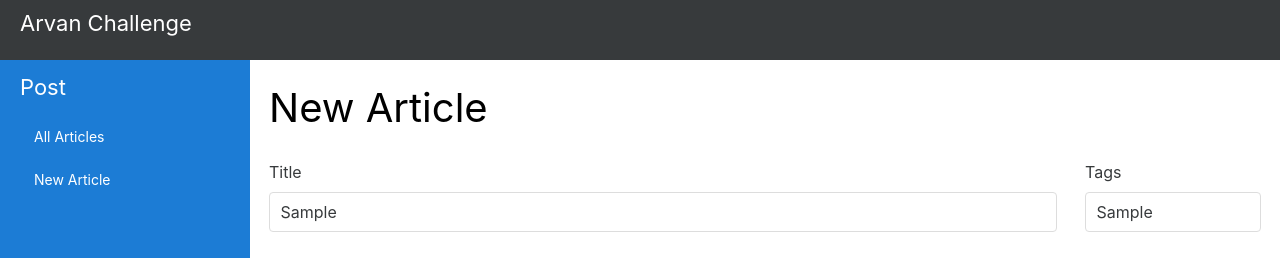
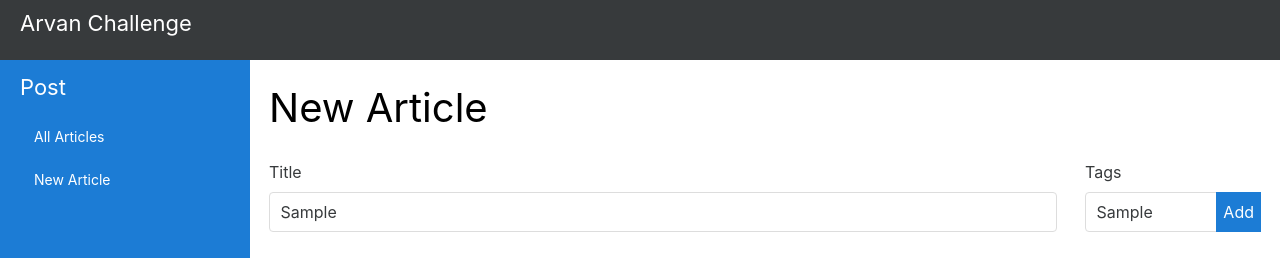
Before and after one commit to Moerning/moe-arv, a Vue app in the folder moe-arv/: page /articles/create in a window 1280 px wide. Both pictures are taken after typing "Sample", "Sample", "Sample", "Sample" into the empty fields and a click on the button "Submit". Shown: the top 258 px of the page. Built offline with nearby package versions, Linux system fonts and the light colour scheme; no server answers.

Commit message:
add tag fonctionality

```diff
--- a/moe-arv/src/components/common/input/BasicInput.vue
+++ b/moe-arv/src/components/common/input/BasicInput.vue
@@ -1,12 +1,14 @@
 <script setup lang="ts">
 import { computed } from 'vue';
+import { useSlots } from 'vue';
 
+const slots = useSlots()
 interface InputProps {
-      name:string,
-      label:string,
-      type?:"text" | "password",
-      error?:string | undefined,
-      block?:boolean,
+  name: string,
+  label: string,
+  type?: "text" | "password",
+  error?: string | undefined,
+  block?: boolean,
   placeholder?: string
 }
 
@@ -15,7 +17,7 @@ import { computed } from 'vue';
   type: "text"
 })
 
-    const size = computed(()=>{
+const size = computed(() => {
   switch (props.block) {
     case true:
       return "block w-full h-[40px]"
@@ -26,38 +28,55 @@ import { computed } from 'vue';
 </script>
 
 <template>
-  <label :class="{ 'simple-label': !props.error, 'error-label': props.error  }">{{ props.label }}
+  <label class="relative" :class="{ 'simple-label': !props.error, 'error-label': props.error }">{{ props.label }}
     <input :placeholder="props.placeholder" v-model="model" :name="props.name"
-    :class="[{ 'simple-input': !props.error, 'error-input': props.error  }, size]" :type="props.type" />
+      :class="[{ 'simple-input': !props.error, 'error-input': props.error }, size]" :type="props.type" />
+    <span v-if="slots['control']" class="right-control">
+      <slot name="control" :value="model" />
+    </span>
+    <span>
+
+    </span>
   </label>
   <span class="error-msg" v-if="props.error">
     {{ props.error }}
   </span>
 </template>
 <style scoped>
-label{
+label {
   @apply block text-[1.14285714286rem] capitalize;
 }
-.simple-label{
+
+.simple-label {
   @apply text-charcoal-grey;
 }
-.error-label{
+
+.error-label {
   @apply text-danger;
 }
-input{
+
+input {
   @apply rounded-[4px] bg-[#fff] mb-[10px] px-3 mt-[8px];
 }
+
 .simple-input {
   @apply border border-[#ddd];
 }
+
 .error-input {
   @apply border border-danger;
 }
+
 .error-msg {
   @apply text-danger;
   margin: 10px 34px 28px 0;
 }
+
 input:focus {
   @apply border border-white outline-slate-grey;
 }
+
+.right-control{
+  @apply absolute right-0 bottom-0 h-[40px];
+}
 </style>
--- a/moe-arv/src/components/pages/articles/form/partials/ArticleForm.vue
+++ b/moe-arv/src/components/pages/articles/form/partials/ArticleForm.vue
@@ -15,7 +15,13 @@
                 </div>
                 <div class="flex flex-col gap-5">
                     <div>
-                        <BasicInput placeholder="New Tag" block v-model="newTag" name="tag" label="Tags" />
+                        <BasicInput placeholder="New Tag" block v-model="newTag" name="tag" label="Tags">
+                            <template #control="{ value }">
+                                <button class="add-tag-btn" v-if="value" @click="addTag">
+                                    Add
+                                </button>
+                            </template>
+                        </BasicInput>
                     </div>
                     <div class="tags">
                         <div v-for="t in tags">
@@ -63,7 +69,7 @@ const { value: title } = useField<string>('title')
 const { value: description } = useField<string>('description')
 const { value: body } = useField<string>('body')
 const newTag = ref()
-const tags = ref<string[]>()
+const tags = ref<string[]>([])
 
 const selectedTags = reactive<{ [key:string]: boolean }>({})
 
@@ -71,6 +77,12 @@ const { fetchAllTags } = useArticlesList()
 
 
 //action
+const addTag = () => {
+    tags.value = [...tags.value, newTag.value]
+    selectedTags[newTag.value] = true
+    newTag.value = ""
+}
+
 const submit = handleSubmit(() => { })
 const getAllTags = async () => {
     try {
@@ -84,8 +96,11 @@ const getAllTags = async () => {
 getAllTags()
 
 </script>
-<style>
+<style scoped>
 .tags{
     @apply rounded border border-[#dddddd] p-5
 }
+.add-tag-btn{
+    @apply bg-water-blue text-white text-center p-1 h-full px-2 inline-block py-2;
+}
 </style>
```
Lines whose indentation alone changed are shown as unchanged.
